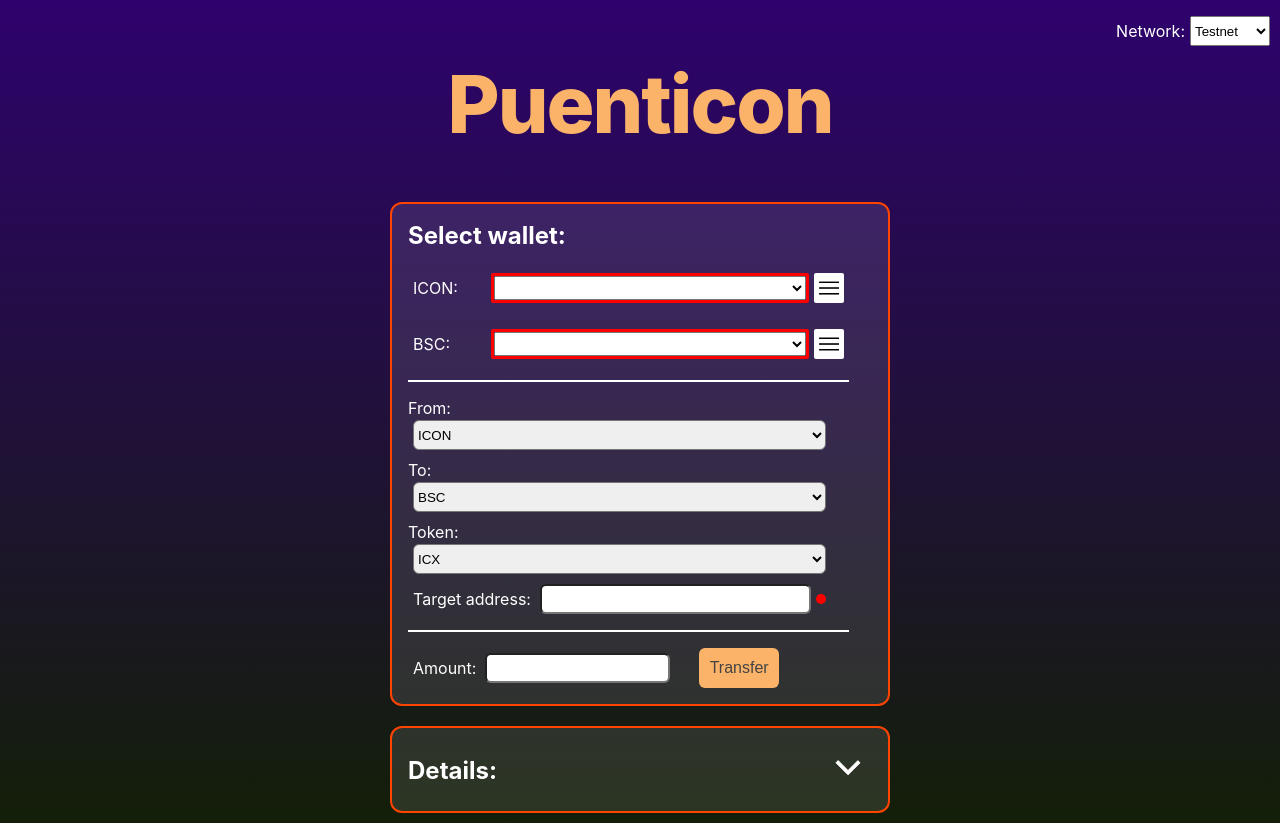
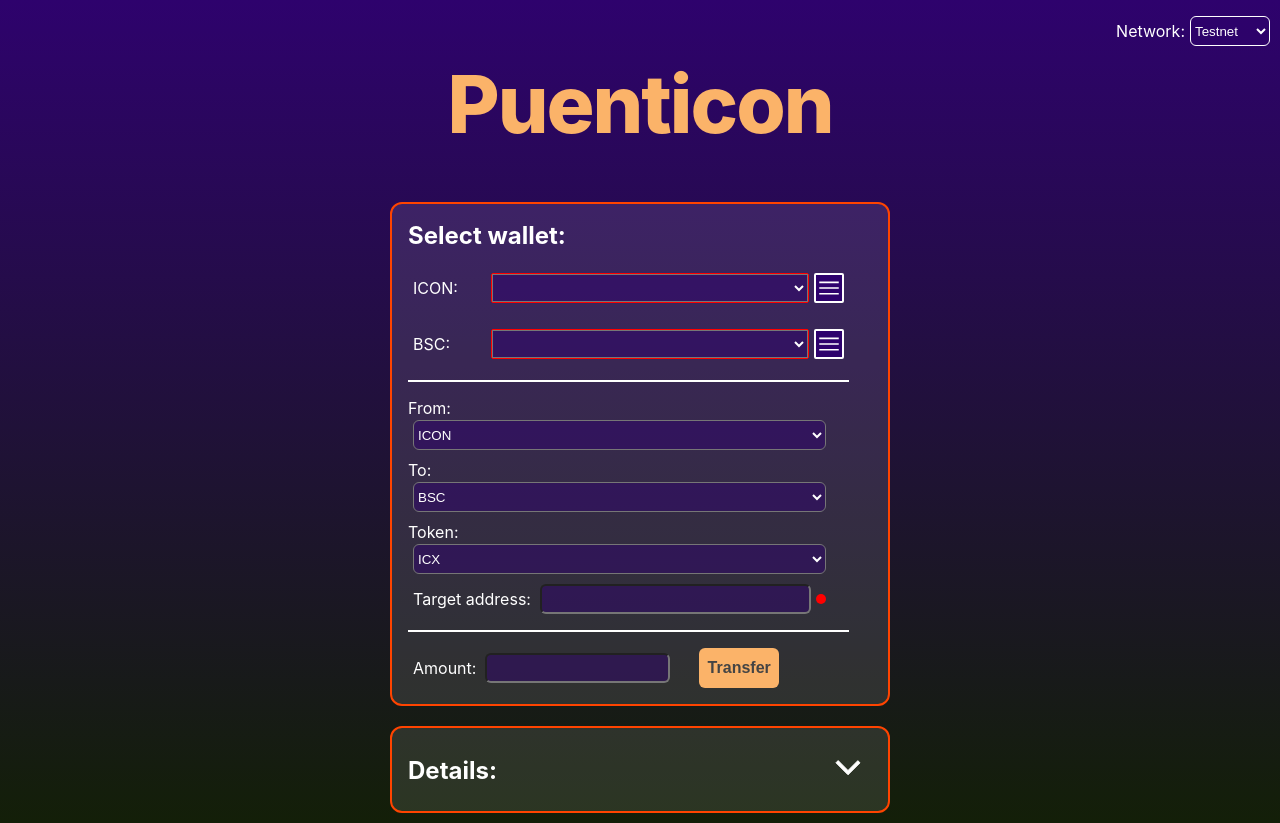
Before and after one commit to Espanicon/puenticon, a Next.js app: page / in a window 1280 px wide. Built offline with nearby package versions, Linux system fonts and the light colour scheme; what @espanicon/icon-bridge-sdk-js would draw is missing.

Commit message:
refactoring UI

```diff
--- a/src/components/BscLoginBtn/BscLoginBtn.module.css
+++ b/src/components/BscLoginBtn/BscLoginBtn.module.css
@@ -2,9 +2,9 @@
   border-radius: 2px;
   border: 2px solid white;
   height: 30px;
-  background-color: white;
+  background-color: #2e026d;
 }
-.btnContainer > img {
+.btnContainer > svg {
   height: 100%;
 }
 .btnContainer:hover {
--- a/src/components/BscLoginBtn/BscLoginBtn.tsx
+++ b/src/components/BscLoginBtn/BscLoginBtn.tsx
@@ -28,7 +28,9 @@ export default function BscLoginBtn({ handleWalletSelect }: BscLoginType) {
 
   return (
     <div className={styles.btnContainer} onClick={handleLogin}>
-      <img src="menu.png" alt="menu" />
+      <svg xmlns="http://www.w3.org/2000/svg" viewBox="0 0 48 48" fill="white">
+        <path d="M6 36v-3h36v3Zm0-10.5v-3h36v3ZM6 15v-3h36v3Z" />
+      </svg>
     </div>
   );
 }
--- a/src/components/IconLoginBtn/IconLoginBtn.module.css
+++ b/src/components/IconLoginBtn/IconLoginBtn.module.css
@@ -2,9 +2,9 @@
   border-radius: 2px;
   border: 2px solid white;
   height: 30px;
-  background-color: white;
+  background-color: #2e026d;
 }
-.btnContainer > img {
+.btnContainer > svg {
   height: 100%;
 }
 .btnContainer:hover {
--- a/src/components/IconLoginBtn/IconLoginBtn.tsx
+++ b/src/components/IconLoginBtn/IconLoginBtn.tsx
@@ -8,8 +8,8 @@ export default function IconLoginBtn({ handleWalletSelect }: IconLoginType) {
     window.dispatchEvent(
       new CustomEvent("ICONEX_RELAY_REQUEST", {
         detail: {
-          type: "REQUEST_ADDRESS"
-        }
+          type: "REQUEST_ADDRESS",
+        },
       })
     );
   }
@@ -46,7 +46,10 @@ export default function IconLoginBtn({ handleWalletSelect }: IconLoginType) {
 
   return (
     <div className={styles.btnContainer} onClick={handleLogin}>
-      <img src="menu.png" alt="menu button" />
+      <svg xmlns="http://www.w3.org/2000/svg" viewBox="0 0 48 48" fill="white">
+        <path d="M6 36v-3h36v3Zm0-10.5v-3h36v3ZM6 15v-3h36v3Z" />
+      </svg>
+      {/* <img src="menu.png" alt="menu button" /> */}
     </div>
   );
 }
--- a/src/components/WalletSelect/WalletSelect.module.css
+++ b/src/components/WalletSelect/WalletSelect.module.css
@@ -29,11 +29,11 @@
 }
 .walletSelectInputContainerGreen {
   border-radius: 2px;
-  border: 3px solid green;
+  border: 1px solid green;
 }
 .walletSelectInputContainerRed {
   border-radius: 2px;
-  border: 3px solid red;
+  border: 1px solid red;
 }
 .walletSelectButton,
 .walletSelectStatus {
@@ -53,4 +53,6 @@
   white-space: nowrap;
   overflow: hidden;
   min-width: 50px;
+  background-color: rgba(46, 2, 109, 0.5);
+  color: white;
 }
--- a/src/pages/index.module.css
+++ b/src/pages/index.module.css
@@ -23,6 +23,10 @@
   width: 80px;
   height: 30px;
   margin-left: 5px;
+  background-color: rgba(46, 2, 109, 0.5);
+  color: white;
+  border-radius: 6px;
+  border: 1px solid white;
 }
 
 .container {
@@ -210,6 +214,9 @@
   margin-bottom: 10px;
   margin-top: 2px;
   border-radius: 6px;
+  /* opacity: 0.5; */
+  background-color: rgba(46, 2, 109, 0.5);
+  color: white;
 }
 
 .chainContainer > p {
@@ -265,13 +272,15 @@
   border-radius: 6px;
   height: 30px;
   flex: 1;
+  background-color: rgba(46, 2, 109, 0.5);
+  color: white;
 }
 
 .inputAmount {
-  /* height: 20px; */
-  /* max-width: 70%; */
   margin-left: 4px;
   border-radius: 6px;
+  background-color: rgba(46, 2, 109, 0.5);
+  color: white;
 }
 
 .targetStatus {
@@ -302,6 +311,7 @@
   border-radius: 6px;
   background-color: rgb(251 179 105);
   font-size: 16px;
+  font-weight: bold;
   /* color: #cd5c5c; */
   color: #444;
   margin-left: 5px;
```
Also changed, not shown: public/menu.svg (added).
